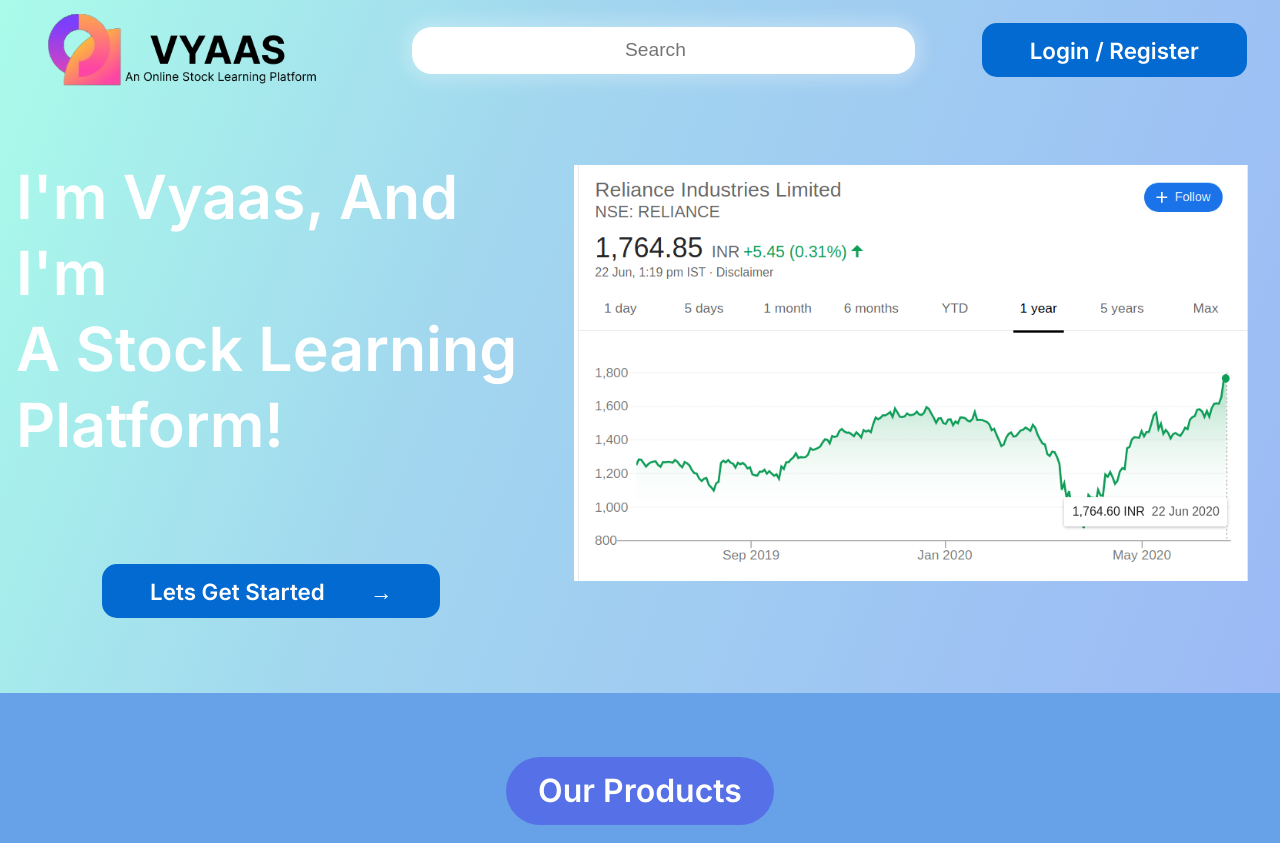
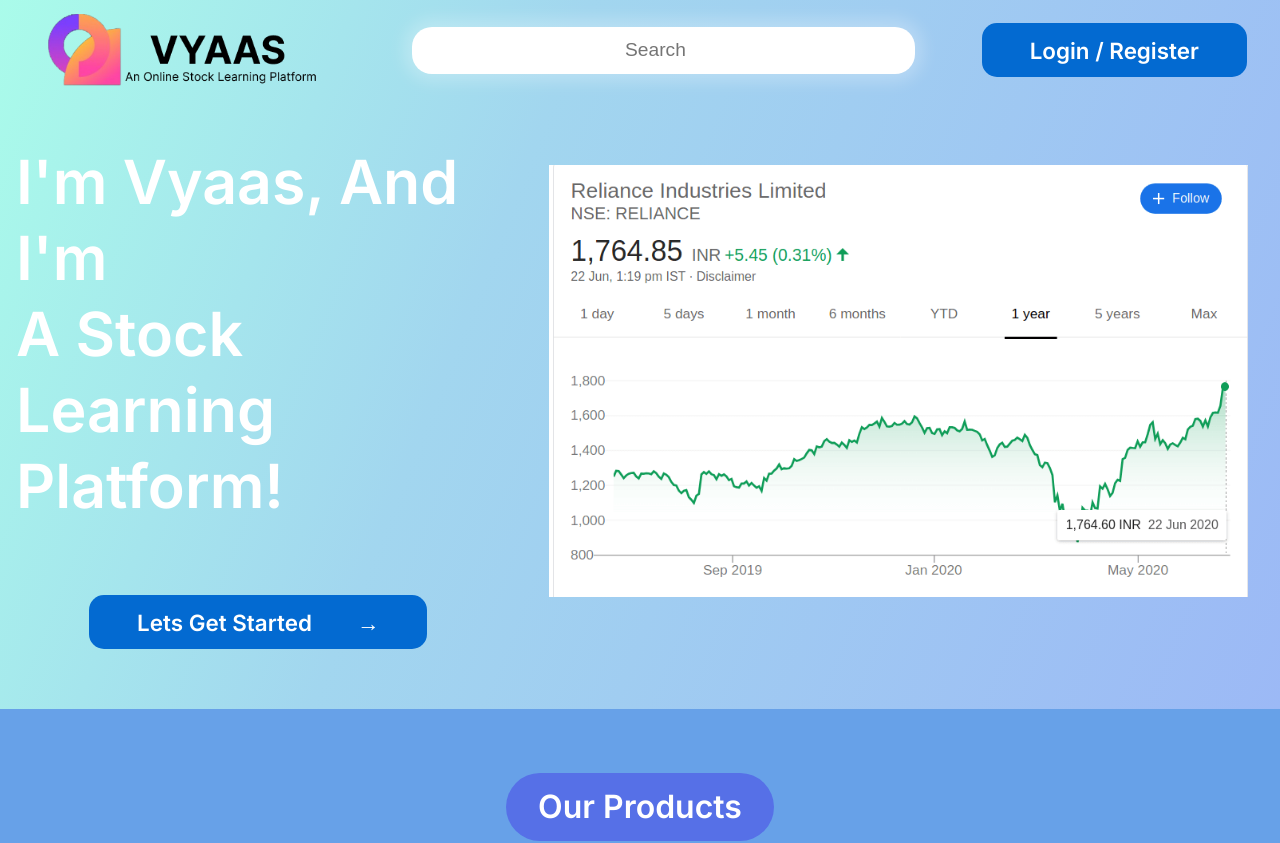
Before and after one commit to Navin-S-Patil/Vyaas, a React (Create React App) app in the folder client/: page / in a window 1280 px wide. Shown: the top 843 px of the page. Built offline with nearby package versions, Linux system fonts and the light colour scheme.

Commit message:
small changes

```diff
--- a/client/src/App.css
+++ b/client/src/App.css
@@ -115,7 +115,7 @@
 
 .graph {
   margin: 4rem 2rem;
-  height: 26rem;
+  height: 27rem;
   margin-bottom: 5rem;
 }
 
@@ -217,3 +217,11 @@
 
   color: #ffffff;
 }
+
+.centerLogin{
+  display: flex;
+
+}
+
+
+/* login */
```
Also changed, not shown: client/src/pages/Login.jsx (added, +11 -0 lines).
